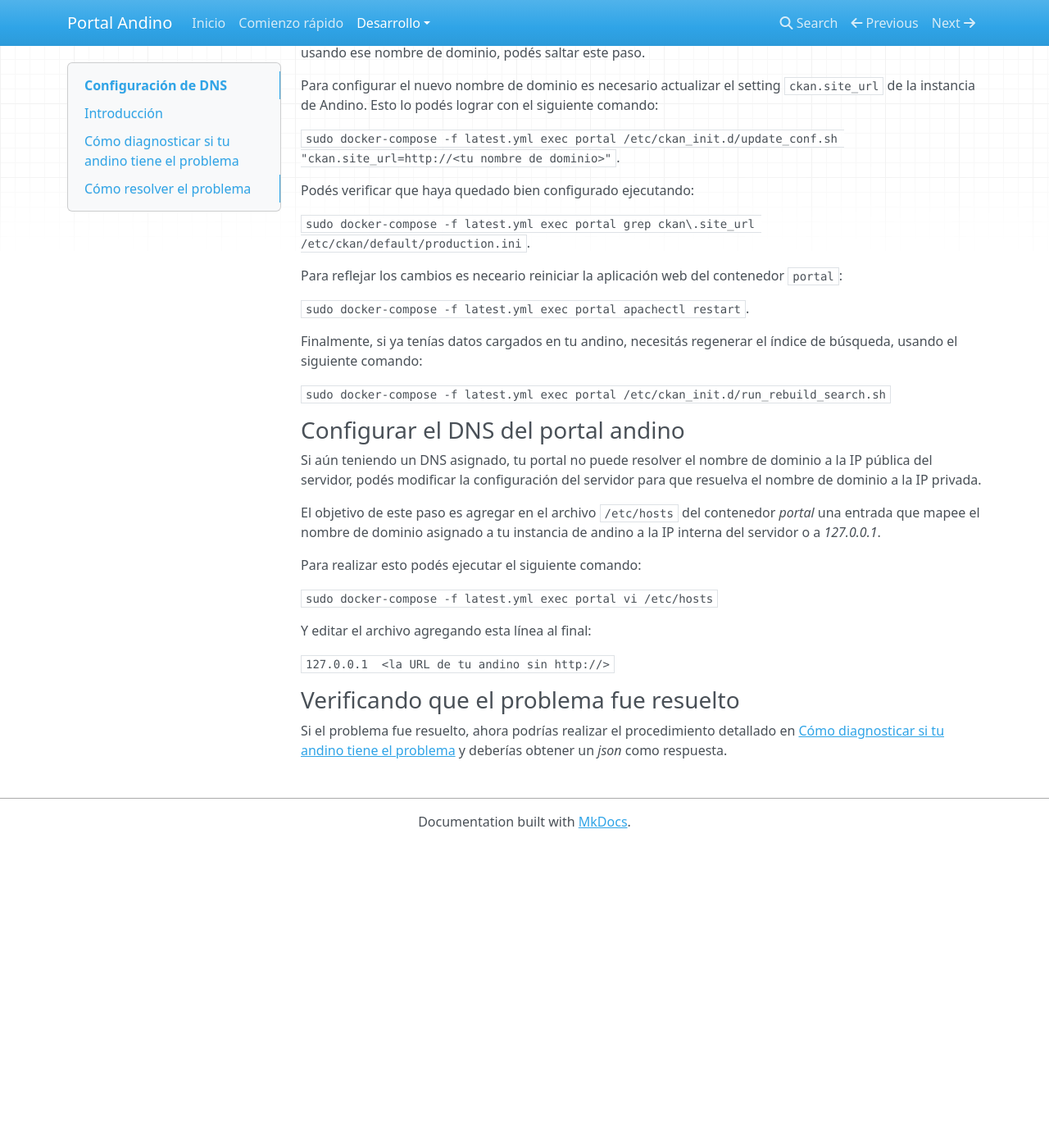
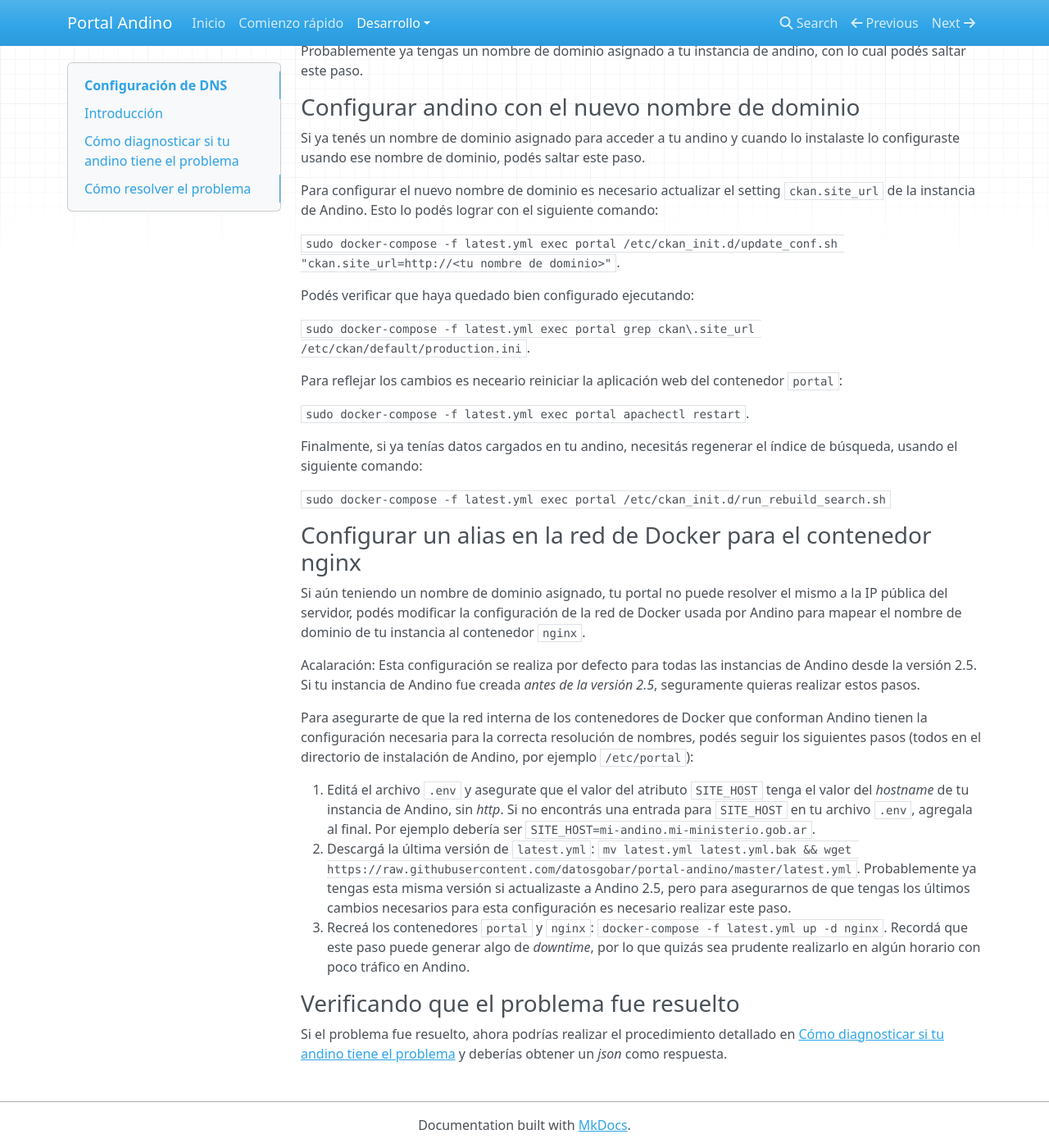
Before and after one commit to datosgobar/portal-andino, an MkDocs documentation site: the page built from docs/developers/dns.md, in a window 1280 px wide and 1400 px high, scrolled down 1345 px. Shown: the whole window at 82% size. Built offline with MkDocs 1.6.1, drawn with Linux system fonts in a browser that asks for light colours; nearby versions of some CDN libraries; old or Windows-style settings are respelled for this version of MkDocs; before the commit the page ends 2375 px from its top, so only the background shows below that; some of the changed text lies outside the part shown.

Commit message:
Actualizo documentación de cómo diagnosticar y solucionar el problema de resoluión de nombres
refs #152

```diff
--- a/docs/developers/dns.md
+++ b/docs/developers/dns.md
@@ -2,13 +2,13 @@
 <!-- DON'T EDIT THIS SECTION, INSTEAD RE-RUN doctoc TO UPDATE -->
 
 
-- [Configuración de DNS](#configuracion-de-dns)
-    - [Introducción](#introduccion)
-    - [Cómo diagnosticar si tu andino tiene el problema](#como-diagnosticar-si-tu-andino-tiene-el-problema)
-    - [Cómo resolver el problema](#como-resolver-el-problema)
-        - [Configuración de DNS públicos](#configuracion-de-dns-publicos)
+- [Configuración de DNS](#configuraci%C3%B3n-de-dns)
+    - [Introducción](#introducci%C3%B3n)
+    - [Cómo diagnosticar si tu andino tiene el problema](#c%C3%B3mo-diagnosticar-si-tu-andino-tiene-el-problema)
+    - [Cómo resolver el problema](#c%C3%B3mo-resolver-el-problema)
+        - [Configuración de DNS públicos](#configuraci%C3%B3n-de-dns-p%C3%BAblicos)
         - [Configurar andino con el nuevo nombre de dominio](#configurar-andino-con-el-nuevo-nombre-de-dominio)
-        - [Configurar el DNS del portal andino](#configurar-el-dns-del-portal-andino)
+        - [Configurar un alias en la red de Docker para el contenedor nginx](#configurar-un-alias-en-la-red-de-docker-para-el-contenedor-nginx)
         - [Verificando que el problema fue resuelto](#verificando-que-el-problema-fue-resuelto)
 
 <!-- END doctoc generated TOC please keep comment here to allow auto update -->
@@ -17,9 +17,11 @@
 
 ## Introducción
 
-Algunas pantallas del Portal Andino requieren que la aplicación web pueda navegar sin restricciones desde el proceso en el cual corre la aplicación Python a la URL donde está publicada el sitio (definida por el setting `ckan.site_url`).
+Algunas funcionalidades del Portal Andino requieren que la aplicación web o procesos externos (ej: DataPusher) puedan navegar sin restricciones desde el proceso en el cual corre la aplicación Python a la URL donde está publicada el sitio (definida por el setting `ckan.site_url`).
 
 Esta URL debe poder ser accedida sin problemas de resolución de nombres o de ruteo de IPs desde el mismo contenedor _portal_ para el correcto funcionamiento del sitio.
+
+Algunas instancias de Andino han reportado problemas de funcionamiento debido a que la infraestructura donde están alojados no permite esta resolución de nombres de manera correcta. Este artículo describe cómo diagnosticar el problema y propone soluciones al mismo.
 
 Recordá que _todos los comandos de este artículo deben ser ejecutados en el directorio donde instalaste andino, por ejemplo `/etc/portal`._
 
@@ -35,7 +37,9 @@
 
 ## Cómo resolver el problema
 
-La solución del problema se basa en configurar un nombre de dominio a tu portal andino, configurando los DNS públicos para que resuelvan a la IP pública de tu instancia y configurar el DNS del contenedor `portal` de tu andino para que resuelva a la IP interna.
+La solución del problema se basa en asegurar que dentro de la red de Docker el nombre de dominio de Andino pueda resolverse correctamente a la IP pública del host, a la IP privada dentro de la red en la que está o a la IP interna dentro de la red de Docker.
+
+Para lograrlo planteamos distintas alternativas.
 
 ### Configuración de DNS públicos
 
@@ -65,19 +69,17 @@
 
 `sudo docker-compose -f latest.yml exec portal /etc/ckan_init.d/run_rebuild_search.sh`
 
-### Configurar el DNS del portal andino
+### Configurar un alias en la red de Docker para el contenedor nginx
 
-Si aún teniendo un DNS asignado, tu portal no puede resolver el nombre de dominio a la IP pública del servidor, podés modificar la configuración del servidor para que resuelva el nombre de dominio a la IP privada.
+Si aún teniendo un nombre de dominio asignado, tu portal no puede resolver el mismo a la IP pública del servidor, podés modificar la configuración de la red de Docker usada por Andino para mapear el nombre de dominio de tu instancia al contenedor `nginx`.
 
-El objetivo de este paso es agregar en el archivo `/etc/hosts` del contenedor _portal_ una entrada que mapee el nombre de dominio asignado a tu instancia de andino a la IP interna del servidor o a _127.0.0.1_.
+Acalaración: Esta configuración se realiza por defecto para todas las instancias de Andino desde la versión 2.5. Si tu instancia de Andino fue creada *antes de la versión 2.5*, seguramente quieras realizar estos pasos.
 
-Para realizar esto podés ejecutar el siguiente comando:
+Para asegurarte de que la red interna de los contenedores de Docker que conforman Andino tienen la configuración necesaria para la correcta resolución de nombres, podés seguir los siguientes pasos (todos en el directorio de instalación de Andino, por ejemplo `/etc/portal`):
 
-`sudo docker-compose -f latest.yml exec portal vi /etc/hosts`
-
-Y editar el archivo agregando esta línea al final:
-
-`127.0.0.1  <la URL de tu andino sin http://>`
+1. Editá el archivo `.env` y asegurate que el valor del atributo `SITE_HOST` tenga el valor del _hostname_ de tu instancia de Andino, sin _http_. Si no encontrás una entrada para `SITE_HOST` en tu archivo `.env`, agregala al final. Por ejemplo debería ser `SITE_HOST=mi-andino.mi-ministerio.gob.ar`.
+1. Descargá la última versión de `latest.yml`: `mv latest.yml latest.yml.bak && wget https://raw.githubusercontent.com/datosgobar/portal-andino/master/latest.yml`. Probablemente ya tengas esta misma versión si actualizaste a Andino 2.5, pero para asegurarnos de que tengas los últimos cambios necesarios para esta configuración es necesario realizar este paso.
+2. Recreá los contenedores `portal` y `nginx`: `docker-compose -f latest.yml up -d nginx`. Recordá que este paso puede generar algo de _downtime_, por lo que quizás sea prudente realizarlo en algún horario con poco tráfico en Andino.
 
 ### Verificando que el problema fue resuelto
 
```
